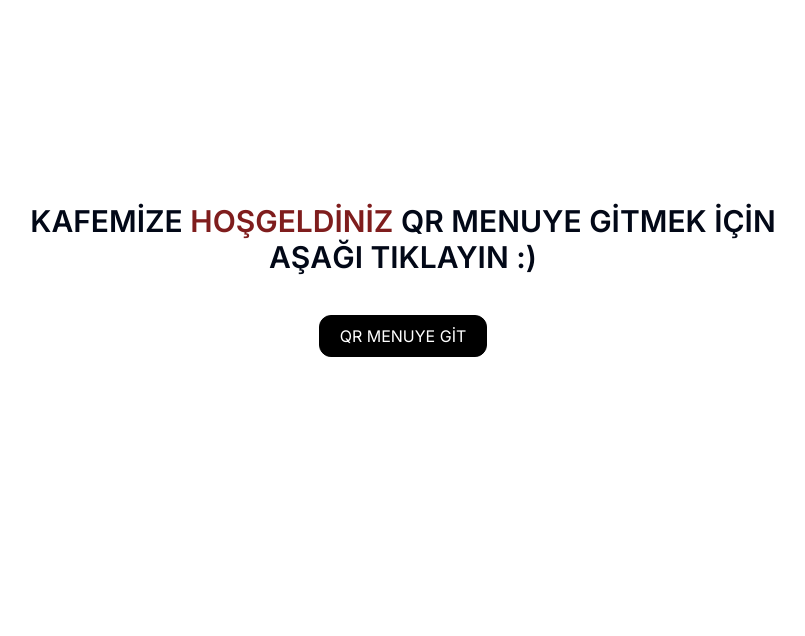
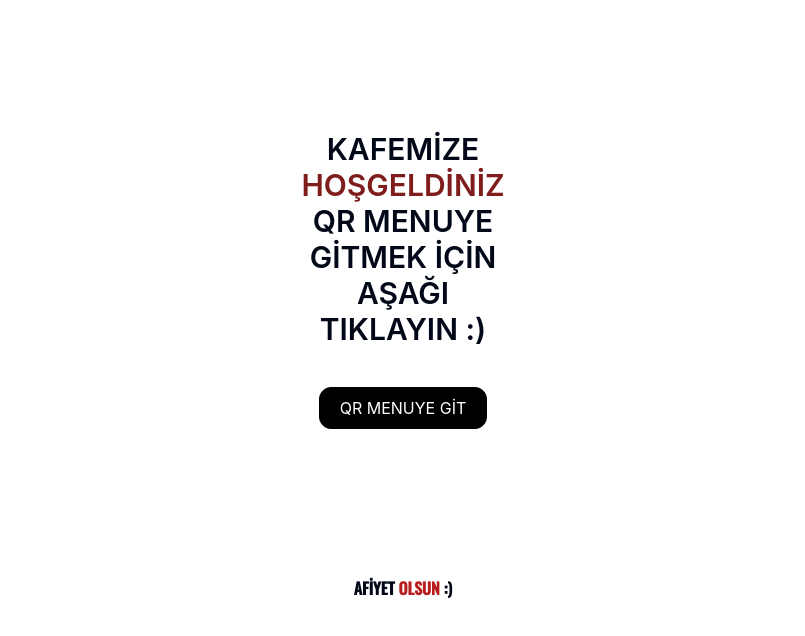
Before and after one commit to whcender/Qrmenu, a Next.js app: page / in a window 1280 px wide. Shown: the top 636 px of the page, without its empty margins (237-1042 px from the left). Built offline with nearby package versions, Linux system fonts and the light colour scheme.

Commit message:
optimization code

```diff
--- a/src/actions/login.ts
+++ b/src/actions/login.ts
@@ -9,7 +9,7 @@ import { DEFAULT_LOGIN_REDIRECT } from '@/routes';
 
 import { getUserByEmail } from '@/data/user';
 
-export const login = async (values: z.infer<typeof LoginSchema>, callbackUrl?: string | null,) => {
+export const login = async (values: z.infer<typeof LoginSchema>) => {
     const validatedFileds = LoginSchema.safeParse(values);
 
     if (!validatedFileds.success) {
--- a/src/app/(admin)/auth/login/page.tsx
+++ b/src/app/(admin)/auth/login/page.tsx
@@ -47,7 +47,7 @@ const page = () => {
         setSuccess("");
 
         startTransition(() => {
-            login(values, callbackUrl)
+            login(values)
             .then((data) => {
                 setError(data?.error);
                 // setSuccess(data?.success);
--- a/src/app/globals.css
+++ b/src/app/globals.css
@@ -1,3 +1,5 @@
+@import url('https://fonts.googleapis.com/css2?family=Oswald:wght@500&family=Roboto:wght@100&display=swap');
+
 @tailwind base;
 @tailwind components;
 @tailwind utilities;
--- a/src/app/layout.tsx
+++ b/src/app/layout.tsx
@@ -1,8 +1,7 @@
 import type { Metadata } from "next";
-import { Inter } from "next/font/google";
 import "./globals.css";
+import Footer from "@/components/footer"
 
-const inter = Inter({ subsets: ["latin"] });
 
 export const metadata: Metadata = {
   title: "Create Next App",
@@ -16,7 +15,12 @@ export default function RootLayout({
 }>) {
   return (
     <html lang="en">
-      <body className={inter.className}>{children}</body>
+      <body>
+        <main className="md:w-[50%] lg:w-[30%] m-auto max-md:w-[90%] font-sans">
+          {children}
+          <Footer />
+        </main>
+      </body>
     </html>
   );
 }
--- a/src/components/LoadMore/index.tsx
+++ b/src/components/LoadMore/index.tsx
@@ -36,15 +36,15 @@ function LoadMore() {
       </section>
       <section className="flex justify-center items-center w-full">
         {reachedEnd ? (
-          <h2 className='mt-4 font-semibold font-osw text-center'>AFİYET <span className='text-red-700'>OLSUN</span> :)</h2>
+          null
         ) : (
           <div ref={ref}>
             <Image
-              src="./spinner.svg"
+              src="https://i.giphy.com/media/3oEjI6SIIHBdRxXI40/giphy.webp"
               alt="spinner"
-              width={56}
-              height={56}
-              className="object-contain"
+              width={80}
+              height={80}
+              className="object-contain mt-4"
             />
           </div>
         )}
--- a/src/components/MenuItems/index.tsx
+++ b/src/components/MenuItems/index.tsx
@@ -28,13 +28,13 @@ const Index = async () => {
 
   return (
     <div>
-      <div className={`w-full overflow-x-scroll whitespace-nowrap px-3 py-2 transition-all duration-200 ${offset > 270 ? 'fixed top-0 shadow-lg bg-white rounded-b-lg border' : null}`}>
+      <div className={`w-full overflow-x-scroll whitespace-nowrap px-3 py-2 transition-all duration-200 `}>
         <ul className="flex gap-4">
           {category.map((item) => (
             <Link className="flex flex-col items-center justify-center" href={`/category/${item.name}`} key={item.name}>
               <p className={`w-24 text-center font-semibold ${offset > 270 ? "text-xs" : "text-sm"}`}>{item.name}</p>
-              <div className={` ${offset < 270 ? "w-24 h-24" : "h-14"} flex items-center justify-center`}>
-                <Image className='' src={item.image} alt={item.name} width={offset > 270 ? 50 : 100} height={offset > 270 ? 50 : 100} loading='lazy' />
+              <div className={`w-24 h-24 flex items-center justify-center`}>
+                <Image  src={item.image} alt={item.name} width={ 100} height={ 100} loading='lazy' />
               </div>
             </Link>
           ))}
--- a/src/components/ProductCart/index.tsx
+++ b/src/components/ProductCart/index.tsx
@@ -5,7 +5,7 @@ import { oneProductType } from '@/types';
 
 const index = ({ products, index }: { products: oneProductType, index: number }) => {
     return (
-            <ul className={`flex flex-wrap gap-10 justify-center items-center px-1 `}>
+            <ul className={`flex flex-wrap gap-10 justify-center items-center px-1 mt-4`}>
 
                 <div className='flex flex-col items-center justify-center gap-3 border p-5  w-full rounded-lg shadow-lg' key={products.id}> {/* Anahtar olarak benzersiz bir değer kullanılmalı */}
                     <Image
--- /dev/null
+++ b/src/components/footer/index.tsx
@@ -0,0 +1,11 @@
+import React from 'react'
+
+const index = () => {
+  return (
+    <div>
+      <h2 className='mt-4 font-semibold font-osw text-center'>AFİYET <span className='text-red-700'>OLSUN</span> :)</h2>
+    </div>
+  )
+}
+
+export default index
--- a/tailwind.config.ts
+++ b/tailwind.config.ts
@@ -7,9 +7,13 @@ const config = {
     './components/**/*.{ts,tsx}',
     './app/**/*.{ts,tsx}',
     './src/**/*.{ts,tsx}',
-	],
+  ],
   prefix: "",
   theme: {
+    fontFamily: {
+      sans: ['Inter', 'sans-serif'],
+      osw: ['Oswald', 'sans-serif'],
+    },
     container: {
       center: true,
       padding: "2rem",
```
Also changed, not shown: 1 other file (tests, documents, lock files or other folders).
